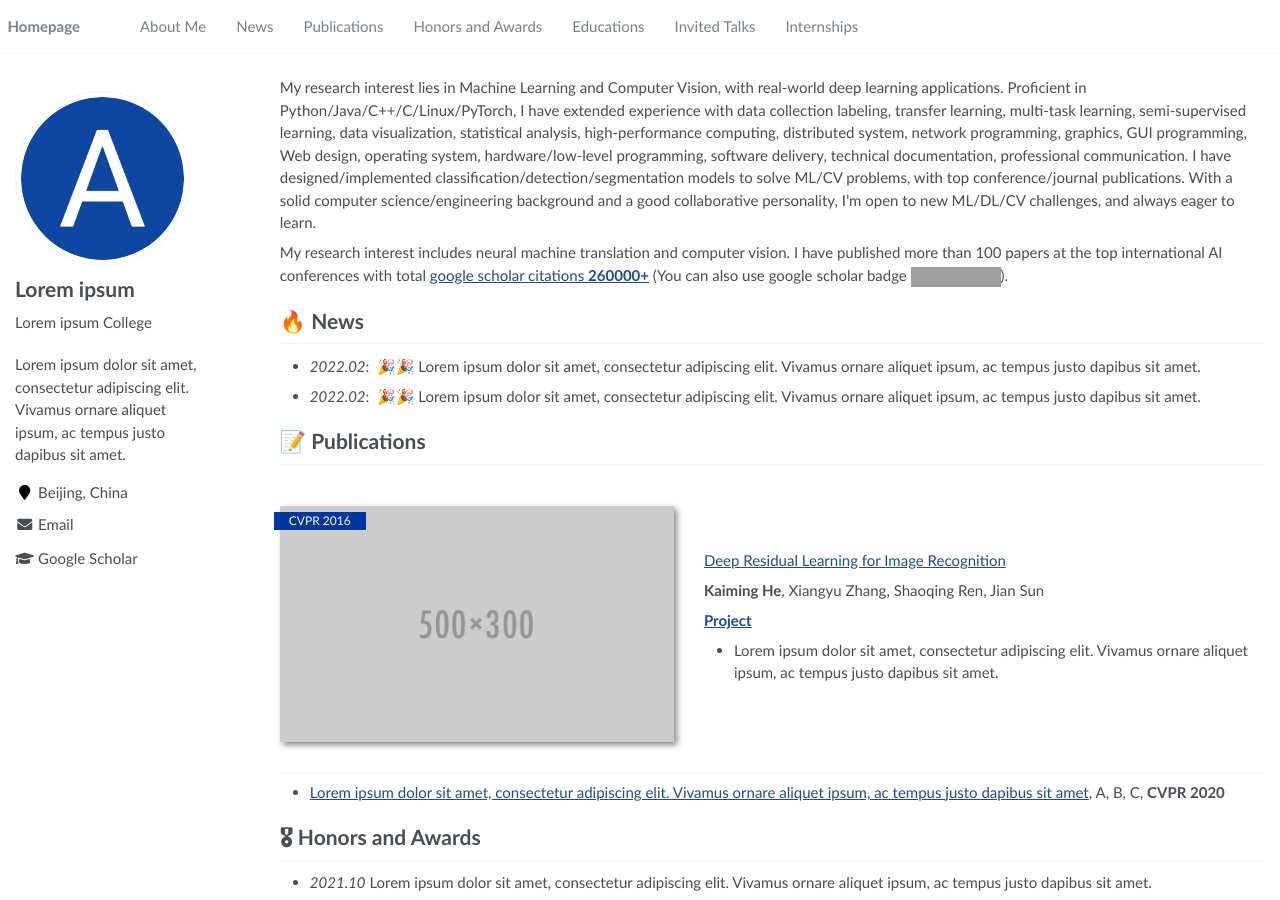
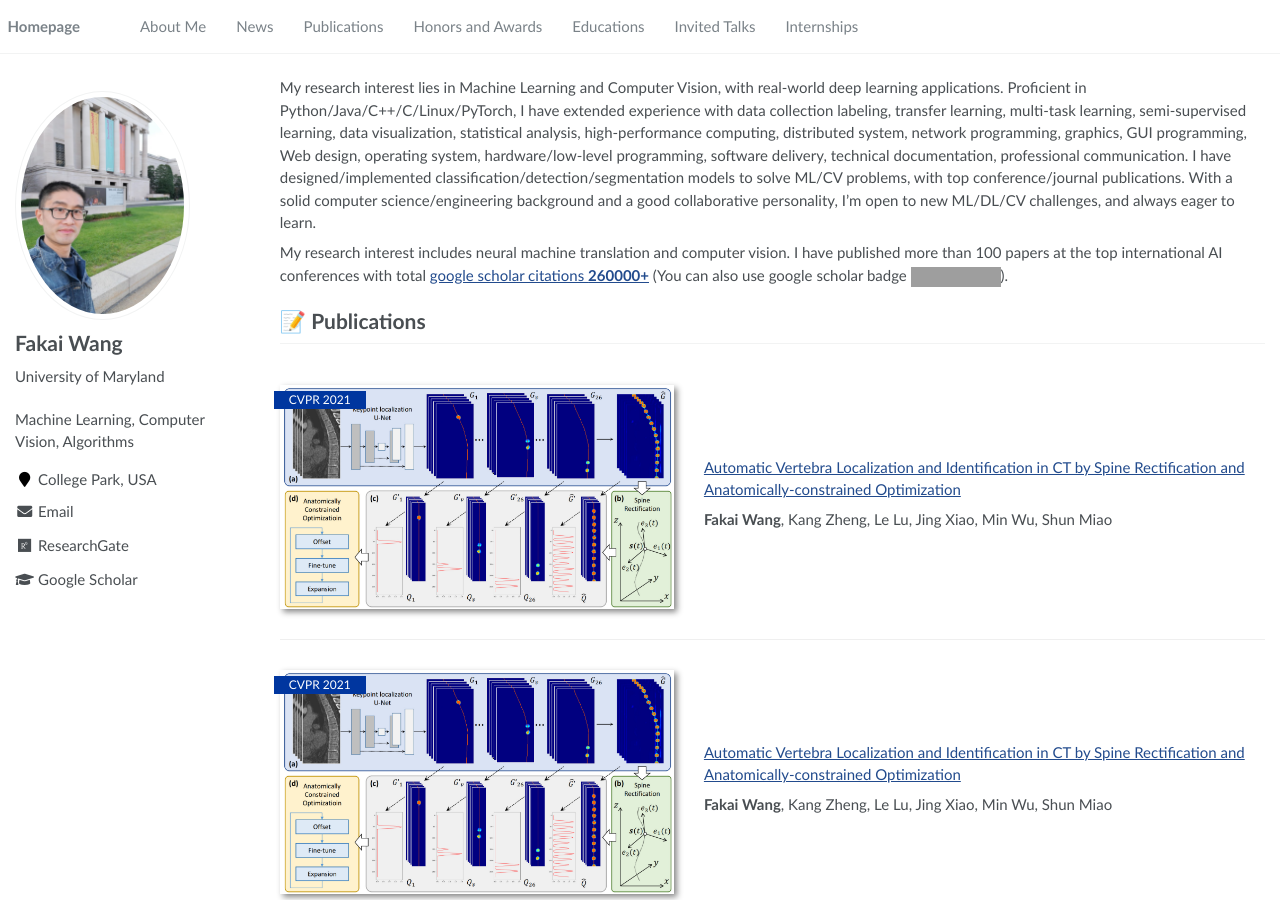
Before and after one commit to fakaiwang/fakaiwang.github.io, a Jekyll site: the page built from _pages/about.md, in a window 1280 px wide and 900 px high. Built offline with Jekyll 4.4.1, drawn with Linux system fonts in a browser that asks for light colours; grey boxes are pictures that could not be loaded.

Commit message:
update
up

```diff
--- a/_config.yml
+++ b/_config.yml
@@ -6,9 +6,9 @@
 # `jekyll serve`. If you change this file, please restart the server process.
 
 # Site Settings
-title                    : "Lorem ipsum"
-description              : "Lorem ipsum dolor sit amet, consectetur adipiscing elit. Vivamus ornare aliquet ipsum, ac tempus justo dapibus sit amet. "
-repository               : "RayeRen/acad-homepage.github.io"
+title                    : "Fakai Wang"
+description              : "Machine Learning, Computer Vision, Algorithms"
+repository               : "fakaiwang/fakaiwang.github.io"
 google_scholar_stats_use_cdn : true
 
 # google analytics
@@ -21,15 +21,15 @@ baidu_site_verification  :  # get baidu_site_verification from https://ziyuan.ba
 
 # Site Author
 author:
-  name             : "Lorem ipsum"
-  avatar           : "images/android-chrome-512x512.png"
-  bio              : "Lorem ipsum College"
-  location         : "Beijing, China"
+  name             : "Fakai Wang"
+  avatar           : "images/me01.jpg"
+  bio              : "University of Maryland"
+  location         : "College Park, USA"
   employer         :
   pubmed           :
-  googlescholar    : "https://scholar.google.com/citations?user=YOUR_GOOGLE_SCHOLAR_ID"
-  email            : "Lorem@ipsum.com"
-  researchgate     :  # e.g., "https://www.researchgate.net/profile/yourprofile"
+  googlescholar    : "https://scholar.google.com/citations?user=vCMLgwEAAAAJ"
+  email            : "jackwangumd@gmail.com"
+  researchgate     : "https://www.researchgate.net/profile/Fakai-Wang" # e.g., "https://www.researchgate.net/profile/yourprofile"
   uri              :
   bitbucket        :
   codepen          :
--- a/_pages/about.md
+++ b/_pages/about.md
@@ -22,23 +22,36 @@
 My research interest includes neural machine translation and computer vision. I have published more than 100 papers at the top international AI conferences with total <a href='https://scholar.google.com/citations?user=DhtAFkwAAAAJ'>google scholar citations <strong><span id='total_cit'>260000+</span></strong></a> (You can also use google scholar badge <a href='https://scholar.google.com/citations?user=DhtAFkwAAAAJ'><img src="https://img.shields.io/endpoint?url={{ url | url_encode }}&logo=Google%20Scholar&labelColor=f6f6f6&color=9cf&style=flat&label=citations"></a>).
 
 
-# 🔥 News
+<!-- # 🔥 News
 - *2022.02*: &nbsp;🎉🎉 Lorem ipsum dolor sit amet, consectetur adipiscing elit. Vivamus ornare aliquet ipsum, ac tempus justo dapibus sit amet.
-- *2022.02*: &nbsp;🎉🎉 Lorem ipsum dolor sit amet, consectetur adipiscing elit. Vivamus ornare aliquet ipsum, ac tempus justo dapibus sit amet.
+- *2022.02*: &nbsp;🎉🎉 Lorem ipsum dolor sit amet, consectetur adipiscing elit. Vivamus ornare aliquet ipsum, ac tempus justo dapibus sit amet.  -->
 
 # 📝 Publications
 
-<div class='paper-box'><div class='paper-box-image'><div><div class="badge">CVPR 2016</div><img src='images/500x300.png' alt="sym" width="100%"></div></div>
+<div class='paper-box'><div class='paper-box-image'><div><div class="badge">CVPR 2021</div><img src='images/cvpr2021.png' alt="sym" width="100%"></div></div>
 <div class='paper-box-text' markdown="1">
 
-[Deep Residual Learning for Image Recognition](https://openaccess.thecvf.com/content_cvpr_2016/papers/He_Deep_Residual_Learning_CVPR_2016_paper.pdf)
+[Automatic Vertebra Localization and Identification in CT by Spine Rectification and Anatomically-constrained Optimization](https://openaccess.thecvf.com/content/CVPR2021/papers/Wang_Automatic_Vertebra_Localization_and_Identification_in_CT_by_Spine_Rectification_CVPR_2021_paper.pdf)
 
-**Kaiming He**, Xiangyu Zhang, Shaoqing Ren, Jian Sun
+**Fakai Wang**, Kang Zheng, Le Lu, Jing Xiao, Min Wu, Shun Miao
 
-[**Project**](https://scholar.google.com/citations?view_op=view_citation&hl=zh-CN&user=DhtAFkwAAAAJ&citation_for_view=DhtAFkwAAAAJ:ALROH1vI_8AC) <strong><span class='show_paper_citations' data='DhtAFkwAAAAJ:ALROH1vI_8AC'></span></strong>
-- Lorem ipsum dolor sit amet, consectetur adipiscing elit. Vivamus ornare aliquet ipsum, ac tempus justo dapibus sit amet.
+<!-- [**Project**](https://scholar.google.com/citations?view_op=view_citation&hl=zh-CN&user=DhtAFkwAAAAJ&citation_for_view=DhtAFkwAAAAJ:ALROH1vI_8AC) <strong><span class='show_paper_citations' data='DhtAFkwAAAAJ:ALROH1vI_8AC'></span></strong>
+- Lorem ipsum dolor sit amet, consectetur adipiscing elit. Vivamus ornare aliquet ipsum, ac tempus justo dapibus sit amet.  -->
 </div>
 </div>
+
+<div class='paper-box'><div class='paper-box-image'><div><div class="badge">CVPR 2021</div><img src='images/cvpr2021.png' alt="sym" width="100%"></div></div>
+<div class='paper-box-text' markdown="1">
+
+[Automatic Vertebra Localization and Identification in CT by Spine Rectification and Anatomically-constrained Optimization](https://openaccess.thecvf.com/content/CVPR2021/papers/Wang_Automatic_Vertebra_Localization_and_Identification_in_CT_by_Spine_Rectification_CVPR_2021_paper.pdf)
+
+**Fakai Wang**, Kang Zheng, Le Lu, Jing Xiao, Min Wu, Shun Miao
+
+<!-- [**Project**](https://scholar.google.com/citations?view_op=view_citation&hl=zh-CN&user=DhtAFkwAAAAJ&citation_for_view=DhtAFkwAAAAJ:ALROH1vI_8AC) <strong><span class='show_paper_citations' data='DhtAFkwAAAAJ:ALROH1vI_8AC'></span></strong>
+- Lorem ipsum dolor sit amet, consectetur adipiscing elit. Vivamus ornare aliquet ipsum, ac tempus justo dapibus sit amet.  -->
+</div>
+</div>
+
 
 - [Lorem ipsum dolor sit amet, consectetur adipiscing elit. Vivamus ornare aliquet ipsum, ac tempus justo dapibus sit amet](https://github.com), A, B, C, **CVPR 2020**
 
```
Also changed, not shown: images/cvpr2021.png (added), images/me01.jpg (added).
